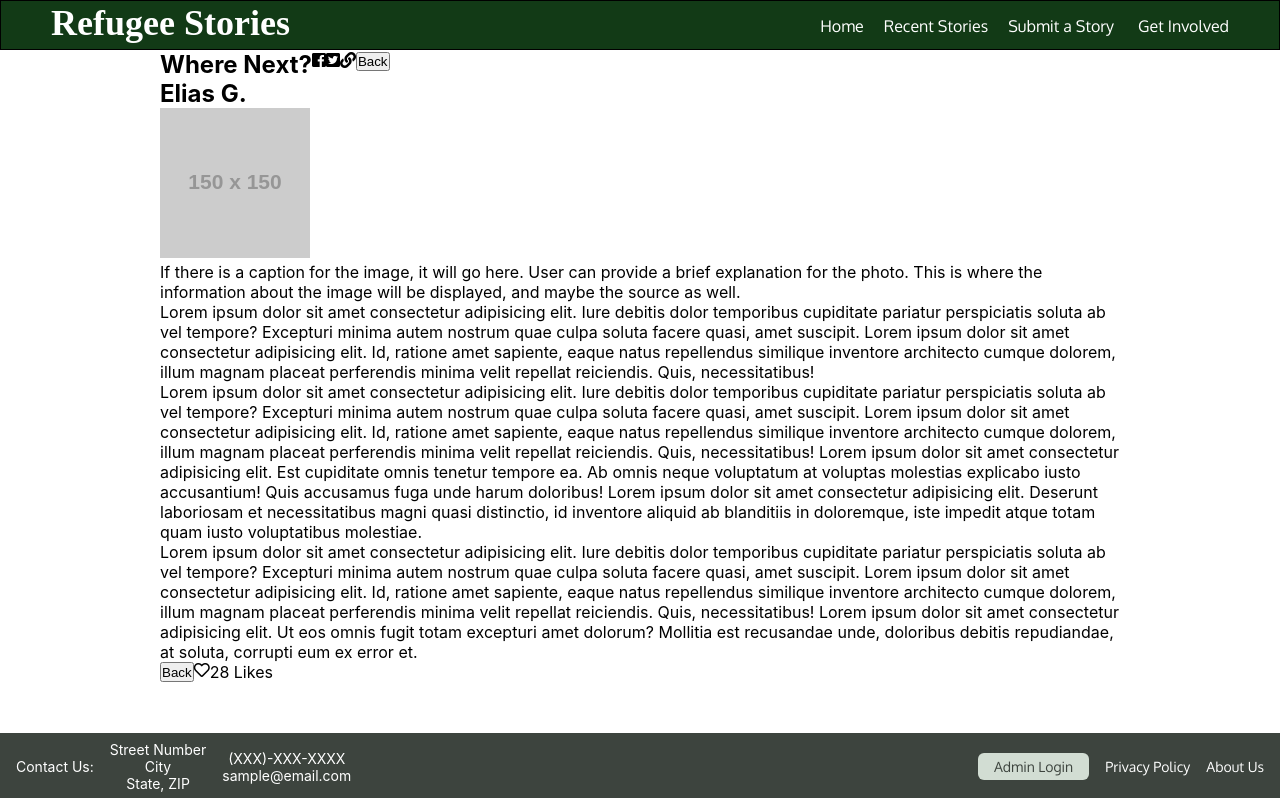
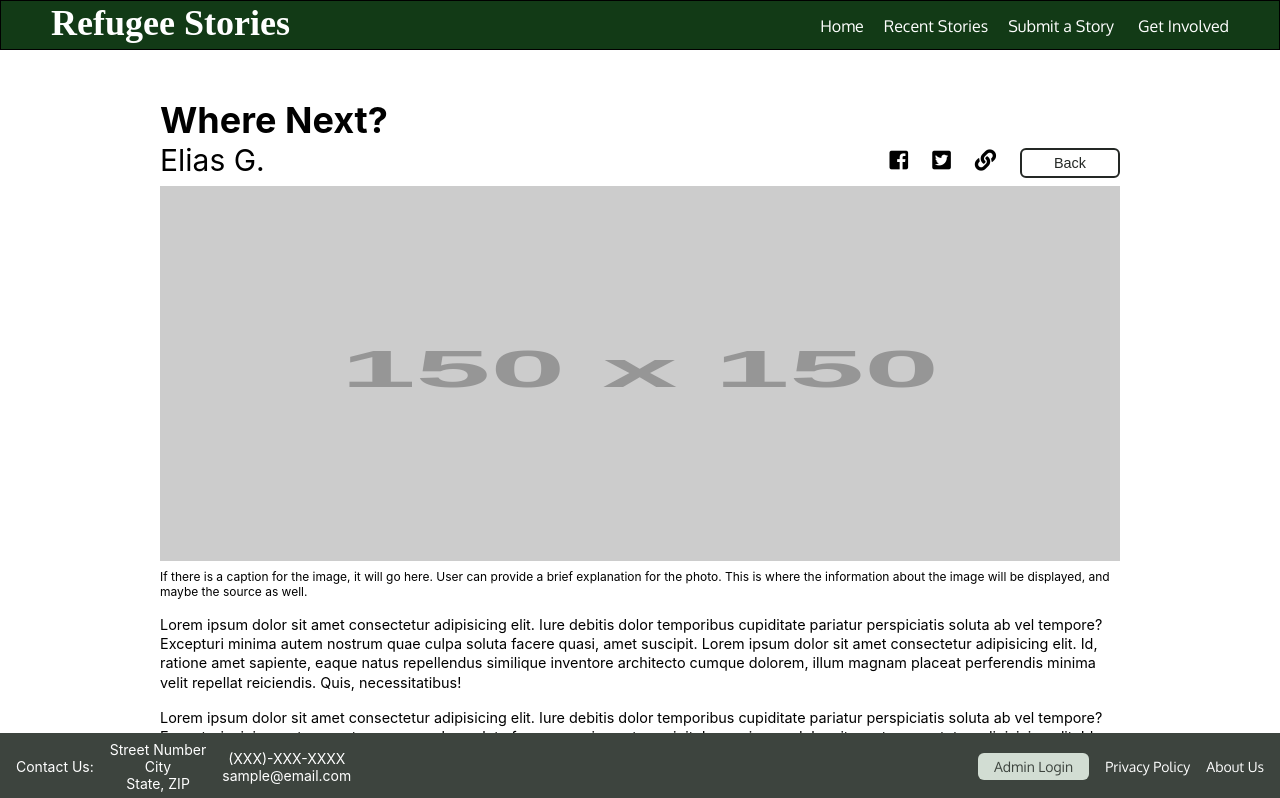
Before and after one commit to BuildWeek-RefugeeStories/Front-End, a React (Create React App) app in the folder regugee_stories/: page /home in a window 1280 px wide. Shown: the top 798 px of the page. Built offline with nearby package versions, Linux system fonts and the light colour scheme; a web font is replaced by a local one.

Commit message:
Styled Article component

```diff
--- a/regugee_stories/src/App.css
+++ b/regugee_stories/src/App.css
@@ -17,6 +17,7 @@ html {
     display: flex;
     position: fixed;
     bottom: 0;
+    margin-top: 5rem;
     flex-direction: row;
     align-items: center;
     justify-content: space-between;
--- a/regugee_stories/src/components/HomePage/Article/Article.css
+++ b/regugee_stories/src/components/HomePage/Article/Article.css
@@ -0,0 +1,88 @@
+article {
+    margin-top: 3rem;
+}
+
+article header {
+    align-items: flex-end;
+    margin-bottom: 0.5rem;
+    justify-content: space-between;
+}
+
+article header h1 {
+    font-size: 36px;
+}
+
+article header h2 {
+    font-size: 30px;
+    font-weight: normal;
+}
+
+article header i {
+    cursor: pointer;
+    font-size: 1.33rem;
+    margin-right: 1.5rem;
+}
+
+article header button {
+    cursor: pointer;
+    color: #242825;
+    font-size: 0.9rem;
+    border-radius: 6px;
+    padding: 0.3rem 2rem;
+    border: solid 2px #242825;
+    background-color: transparent;
+}
+
+article main .article-img {
+    width: 100%;
+    max-height: 375px;
+    margin-bottom: 0.25rem;
+}
+
+article main .article-img-caption {
+    font-size: 0.75rem;
+    margin-bottom: 1rem;
+}
+
+article main .article-content {
+    font-size: 0.9rem;
+}
+
+article main .article-content p {
+    margin-bottom: 1rem;
+    line-height: 1.2rem;
+}
+
+article main .article-content p:last-child {
+    margin-bottom: 0;
+}
+
+article footer {
+    margin-top: 3rem;
+    align-items: center;
+    justify-content: space-between;
+}
+
+article footer button {
+    cursor: pointer;
+    color: #242825;
+    font-size: 0.9rem;
+    border-radius: 6px;
+    padding: 0.3rem 2rem;
+    border: solid 2px #242825;
+    background-color: transparent;
+}
+
+article footer .article-likes {
+    align-items: center;
+}
+
+article footer .article-likes i {
+    font-size: 1rem;
+    cursor: pointer;
+}
+
+article footer .article-likes p {
+    font-size: 0.8rem;
+    margin-left: 0.33rem;
+}
--- a/regugee_stories/src/components/HomePage/Article/Article.jsx
+++ b/regugee_stories/src/components/HomePage/Article/Article.jsx
@@ -20,7 +20,7 @@ const Article = () => {
                 </header>
 
                 <main>
-                    <img className="article-img" src="https://via.placeholder.com/150" alt="Article Image" />
+                    <img className="article-img" src="https://via.placeholder.com/150" alt="Article Img" />
 
                     <p className="article-img-caption">
                         If there is a caption for the image, it will go here. User can provide a brief explanation for the
--- a/regugee_stories/src/components/Story/SubmitStory.js
+++ b/regugee_stories/src/components/Story/SubmitStory.js
@@ -1,4 +1,4 @@
-import React, { useState } from "react";
+import React from "react";
 import "./SubmitStory.css";
 
 const SubmitStory = () => {
```
